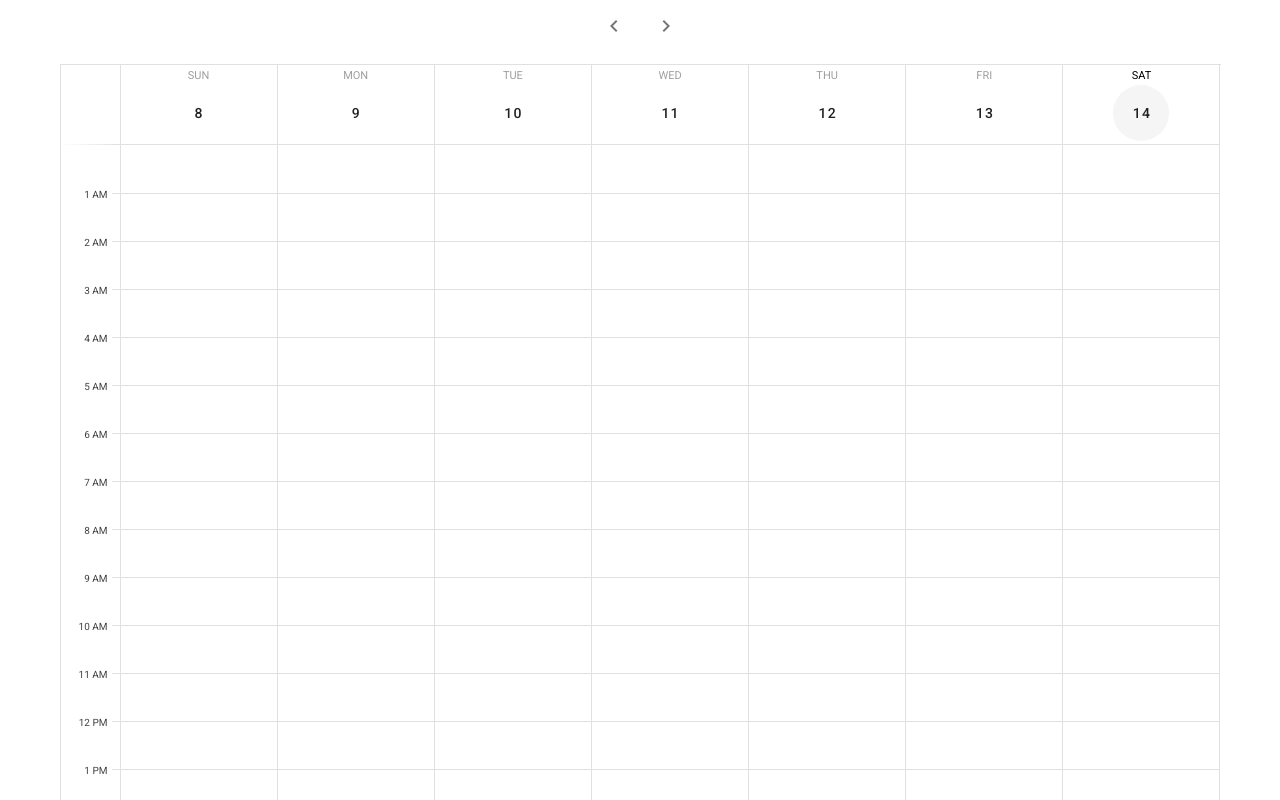
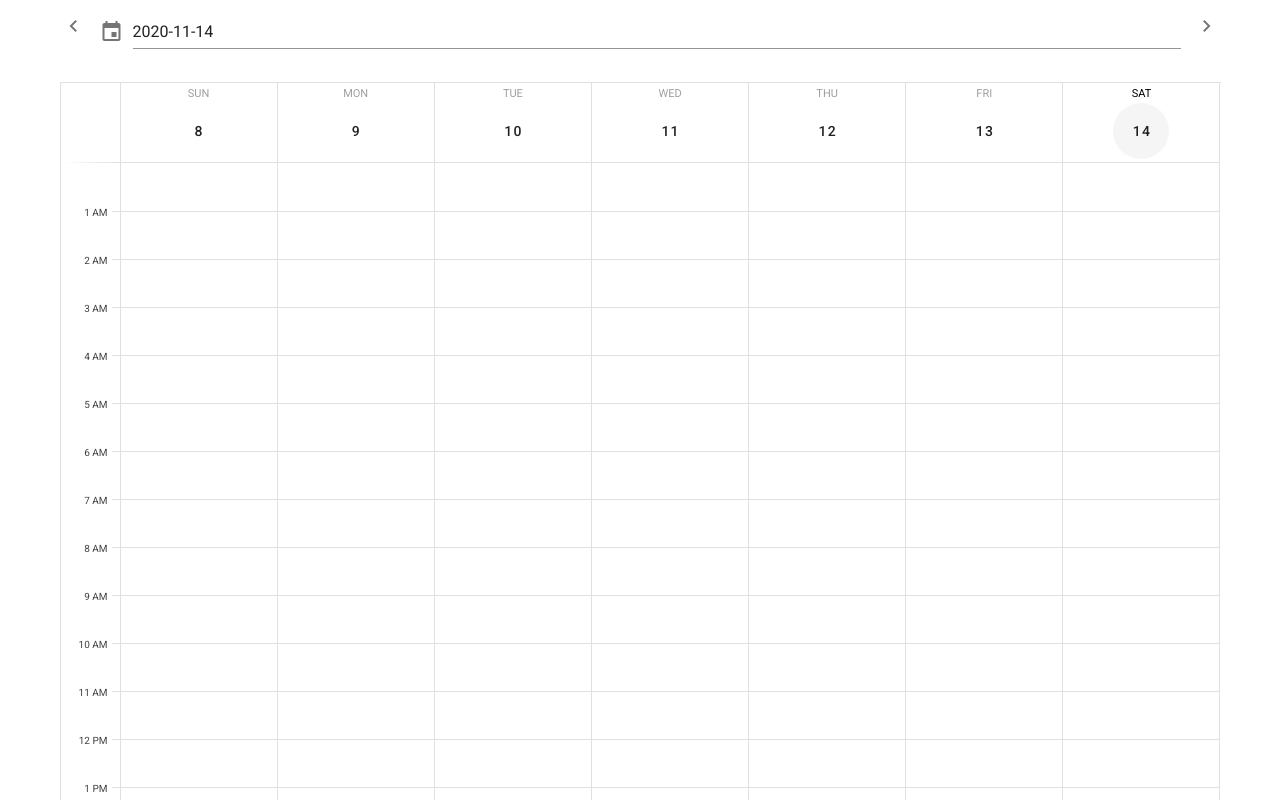
Before and after one commit to slkrx/calendar, a Vue app: page / in a window 1280 px wide. Shown: the top 800 px of the page. Built offline with nearby package versions, Linux system fonts and the light colour scheme.

Commit message:
add navigation by text field and date picker

```diff
--- a/src/components/Calendar.vue
+++ b/src/components/Calendar.vue
@@ -3,6 +3,7 @@
     <CalendarNavigator
       @timeTravelPrev="$refs.calendar.prev()"
       @timeTravelNext="$refs.calendar.next()"
+      v-bind:value.sync="value"
     />
     <v-row>
       <v-col>
@@ -31,7 +32,7 @@
   components: { CalendarNavigator },
   data: function() {
     return {
-      value: '',
+      value: new Date().toISOString().substr(0, 10),
       events: [
         {
           name: 'this is an event',
--- a/src/components/CalendarNavigator.vue
+++ b/src/components/CalendarNavigator.vue
@@ -7,6 +7,26 @@
       >
         <v-icon>mdi-chevron-left</v-icon>
       </v-btn>
+      <v-menu
+        v-model="isMenuOpen"
+        transition="scale-transition"
+        offset-y
+        :close-on-content-click="false"
+      >
+        <template v-slot:activator="{ on, attrs }">
+            <v-text-field
+                v-bind:value="value"
+                readonly
+                prepend-icon="mdi-calendar"
+                v-bind="attrs"
+                v-on="on"
+            ></v-text-field>
+        </template>
+        <v-date-picker
+            v-bind:value="value"
+            @input="$emit('update:value', $event); isMenuOpen = false"
+        />
+      </v-menu>
       <v-btn
         icon
         class="ma-2"
@@ -16,3 +36,16 @@
       </v-btn>
     </v-row>
 </template>
+
+<script>
+export default {
+    props: {
+        value: String
+    },
+    data: function() {
+        return {
+            isMenuOpen: false
+        }
+    }
+}
+</script>
```
